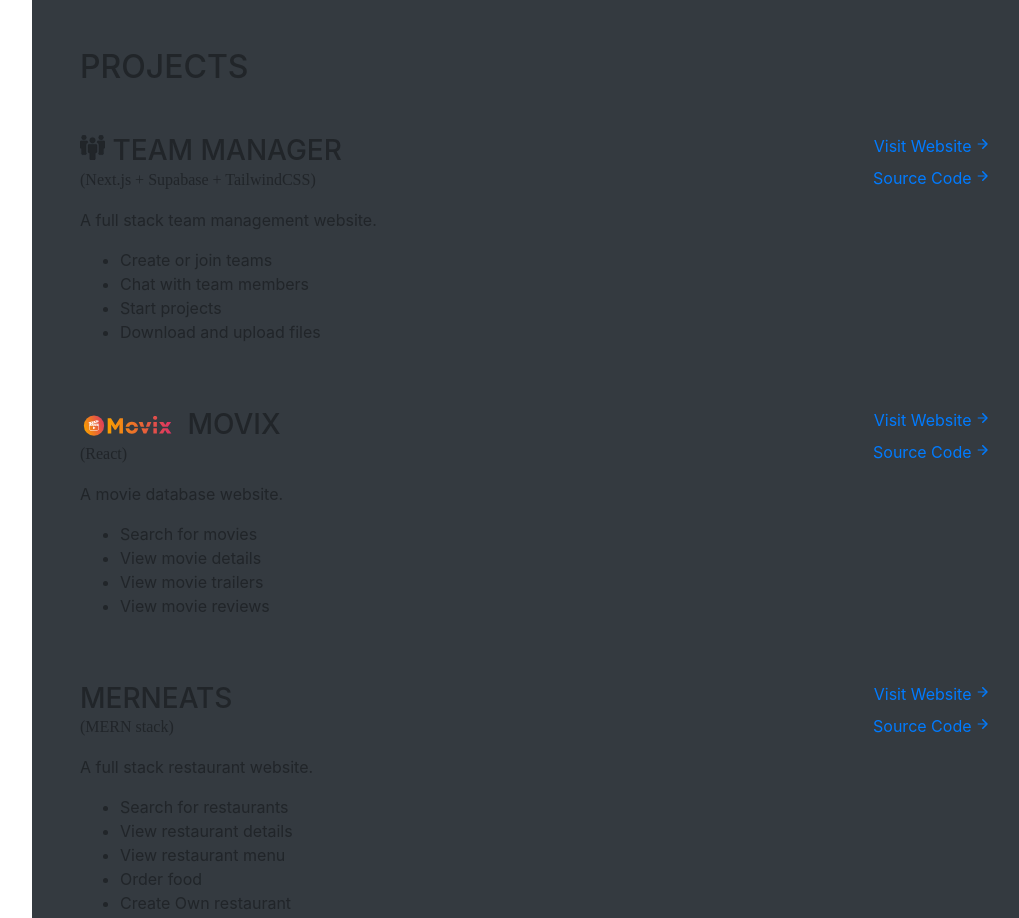
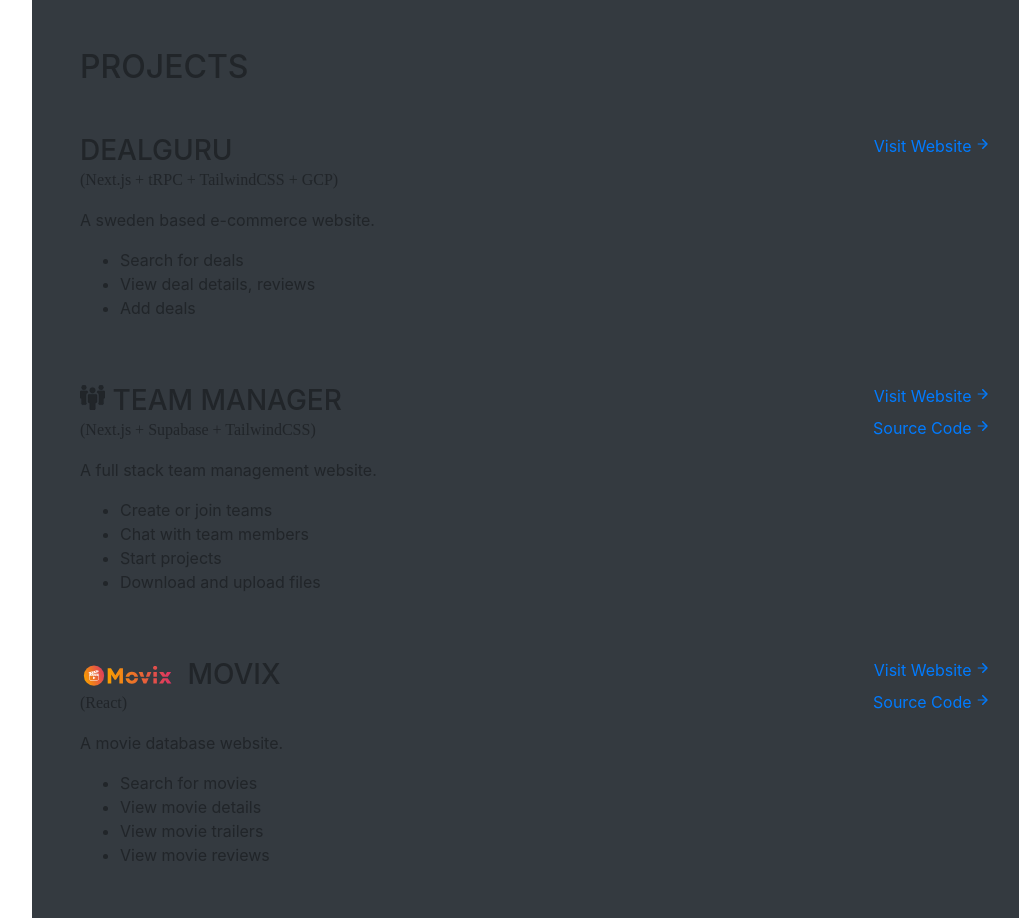
Before and after one commit to Amama-Fatima/amama, a website with bundled scripts: page index.html in a window 1280 px wide. Shown: the part 800-1718 px from the top of the page, without its empty margins (240-1259 px from the left). Built offline with nearby package versions, Linux system fonts and the light colour scheme; a web font is replaced by a local one.

Commit message:
added project

```diff
--- a/index.html
+++ b/index.html
@@ -126,6 +126,52 @@
         <div class="my-auto">
           <h2 class="mb-5">Projects</h2>
 
+          <div class="resume-item d-flex flex-column flex-md-row mb-5">
+            <div class="resume-content mr-auto">
+              <h3 class="mb-0">
+                DealGuru
+              </h3>
+              <div class="small-subheading mb-3">(Next.js + tRPC + TailwindCSS + GCP)</div>
+              <p>
+                A sweden based e-commerce website.
+                <ul>
+                  <li>
+                    Search for deals
+                  </li>
+                  <li>
+                    View deal details, reviews
+                  </li>
+                  <li>
+                    Add deals
+                  </li>
+                </ul>
+              </p>
+            </div>
+            <div class="resume-date text-md-right">
+              <a href="https://dealguru.se/"
+                >Visit Website
+
+                <svg
+                  viewBox="0 0 16 16"
+                  height="1em"
+                  width="1em"
+                  fill="none"
+                  xmlns="http://www.w3.org/2000/svg"
+                >
+                  <path
+                    fill="currentColor"
+                    d="M7.28033 3.21967C6.98744 2.92678 6.51256 2.92678 6.21967 3.21967C5.92678 3.51256 5.92678 3.98744 6.21967 4.28033L7.28033 3.21967ZM11 8L11.5303 8.53033C11.8232 8.23744 11.8232 7.76256 11.5303 7.46967L11 8ZM6.21967 11.7197C5.92678 12.0126 5.92678 12.4874 6.21967 12.7803C6.51256 13.0732 6.98744 13.0732 7.28033 12.7803L6.21967 11.7197ZM6.21967 4.28033L10.4697 8.53033L11.5303 7.46967L7.28033 3.21967L6.21967 4.28033ZM10.4697 7.46967L6.21967 11.7197L7.28033 12.7803L11.5303 8.53033L10.4697 7.46967Z"
+                  />
+                  <path
+                    stroke="currentColor"
+                    d="M1.75 8H11"
+                    strokeWidth="1.5"
+                    strokeLinecap="round"
+                  />
+                </svg>
+              </a>
+            </div>
+          </div>
           <div class="resume-item d-flex flex-column flex-md-row mb-5">
             <div class="resume-content mr-auto">
               <h3 class="mb-0">
```
